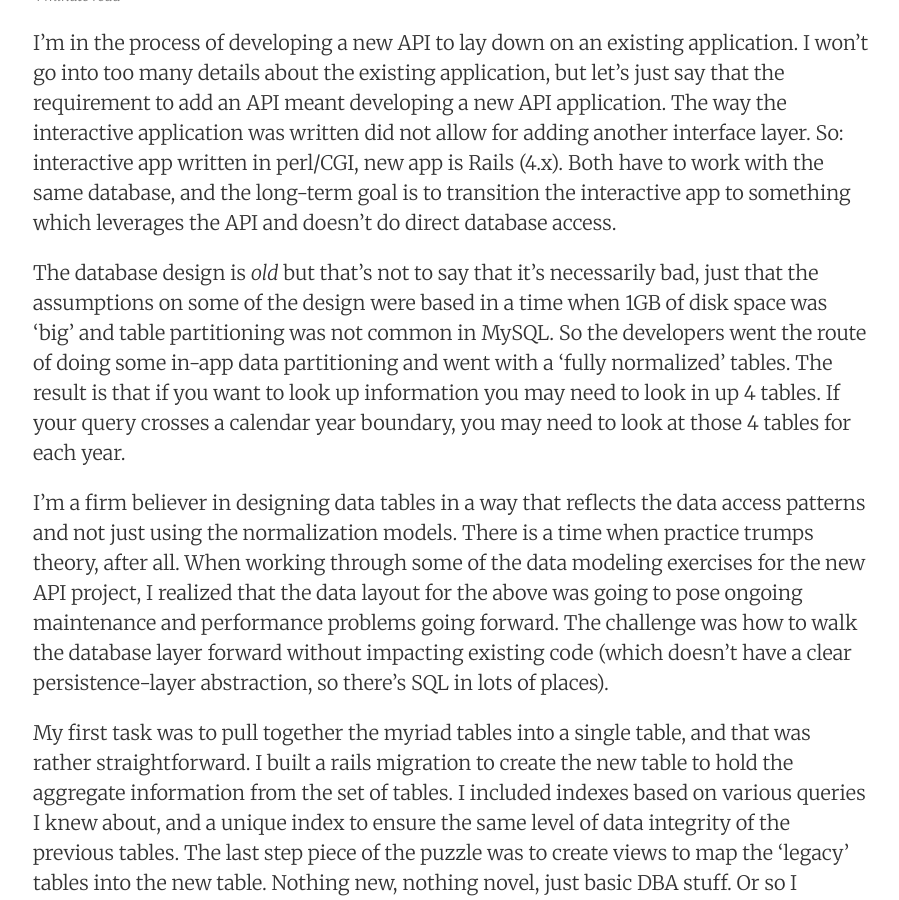
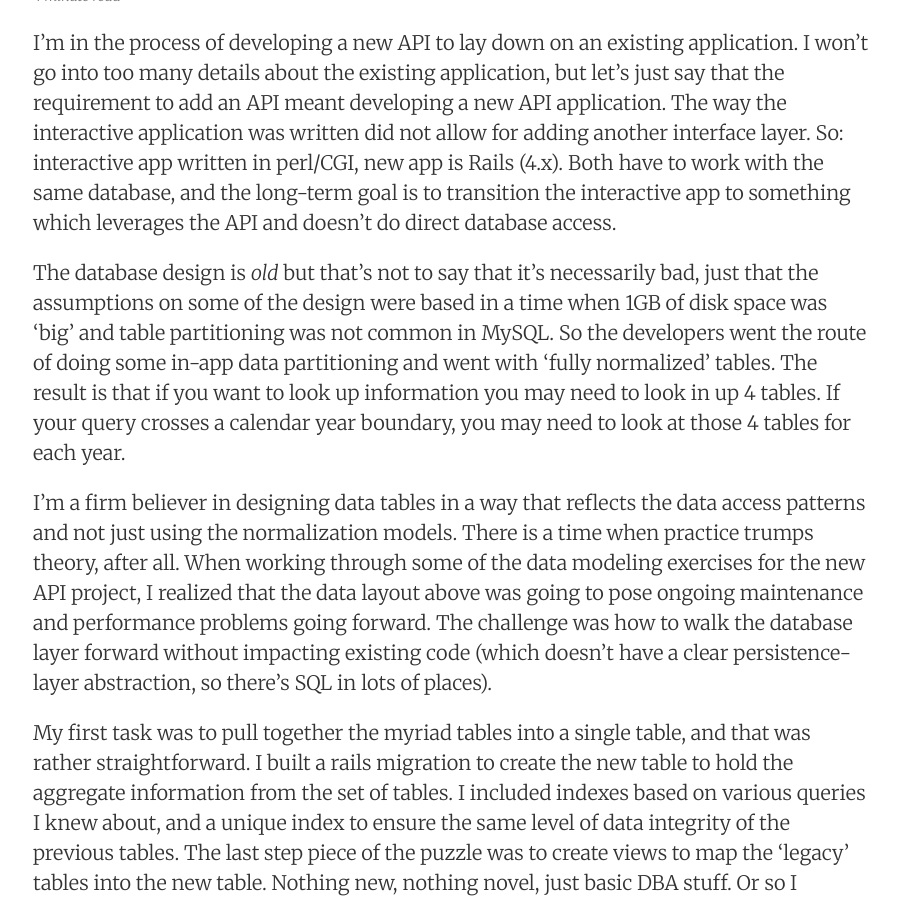
Before and after one commit to joerocklin/joerocklin.github.io, a Jekyll site: the page built from _posts/2016/2016-02-12-when-unique-indexes-aren-t.markdown, in a window 1280 px wide and 900 px high, scrolled down 374 px. Shown: the whole window, without its empty margins (187-1086 px from the left). Built offline with Jekyll 4.4.1, drawn with Linux system fonts in a browser that asks for light colours; nearby versions of some CDN libraries; some of the changed text lies outside the part shown.

Commit message:
Edits after review from Jennie

```diff
--- a/_posts/2016/2016-02-12-when-unique-indexes-aren-t.markdown
+++ b/_posts/2016/2016-02-12-when-unique-indexes-aren-t.markdown
@@ -8,9 +8,9 @@ categories: databases tips
 
 I'm in the process of developing a new API to lay down on an existing application. I won't go into too many details about the existing application, but let's just say that the requirement to add an API meant developing a new API application. The way the interactive application was written did not allow for adding another interface layer. So: interactive app written in perl/CGI, new app is Rails (4.x). Both have to work with the same database, and the long-term goal is to transition the interactive app to something which leverages the API and doesn't do direct database access.
 
-The database design is _old_ but that's not to say that it's necessarily bad, just that the assumptions on some of the design were based in a time when 1GB of disk space was 'big' and table partitioning was not common in MySQL. So the developers went the route of doing some in-app data partitioning and went with a 'fully normalized' tables. The result is that if you want to look up information you may need to look in up 4 tables. If your query crosses a calendar year boundary, you may need to look at those 4 tables for each year.
+The database design is _old_ but that's not to say that it's necessarily bad, just that the assumptions on some of the design were based in a time when 1GB of disk space was 'big' and table partitioning was not common in MySQL. So the developers went the route of doing some in-app data partitioning and went with 'fully normalized' tables. The result is that if you want to look up information you may need to look in up 4 tables. If your query crosses a calendar year boundary, you may need to look at those 4 tables for each year.
 
-I'm a firm believer in designing data tables in a way that reflects the data access patterns and not just using the normalization models. There is a time when practice trumps theory, after all. When working through some of the data modeling exercises for the new API project, I realized that the data layout for the above was going to pose ongoing maintenance and performance problems going forward. The challenge was how to walk the database layer forward without impacting existing code (which doesn't have a clear persistence-layer abstraction, so there's SQL in lots of places).
+I'm a firm believer in designing data tables in a way that reflects the data access patterns and not just using the normalization models. There is a time when practice trumps theory, after all. When working through some of the data modeling exercises for the new API project, I realized that the data layout above was going to pose ongoing maintenance and performance problems going forward. The challenge was how to walk the database layer forward without impacting existing code (which doesn't have a clear persistence-layer abstraction, so there's SQL in lots of places).
 
 My first task was to pull together the myriad tables into a single table, and that was rather straightforward. I built a rails migration to create the new table to hold the aggregate information from the set of tables. I included indexes based on various queries I knew about, and a unique index to ensure the same level of data integrity of the previous tables. The last step piece of the puzzle was to create views to map the 'legacy' tables into the new table. Nothing new, nothing novel, just basic DBA stuff. Or so I thought.
 
```
Also changed, not shown: other parts of _posts/2016/2016-02-12-when-unique-indexes-aren-t.markdown (+1 -1 lines).
